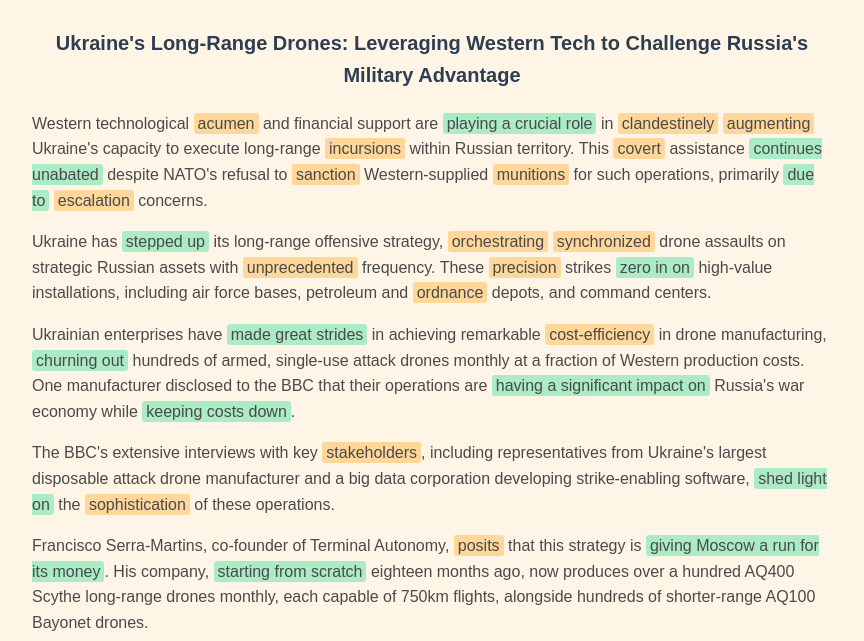
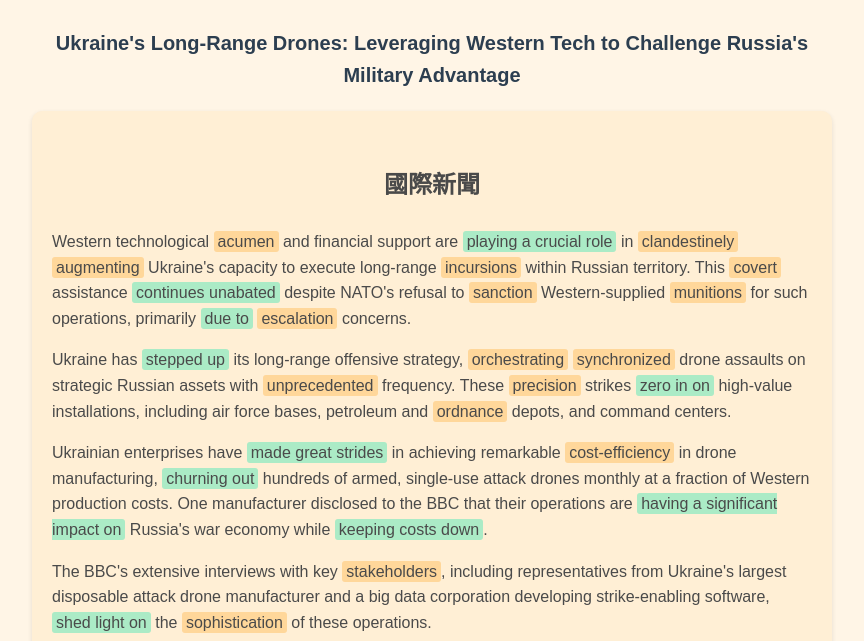
Before and after one commit to Ftkbot/Ukraine-s-Long-Range-Drones, a plain HTML site: page index.html in a window 1280 px wide. Shown: the part 159-800 px from the top of the page, without its empty margins (208-1072 px from the left). Drawn offline with Linux system fonts and the light colour scheme.

Commit message:
Update index.html

```diff
--- a/index.html
+++ b/index.html
@@ -123,6 +123,8 @@
 <h1>國際新聞詞彙學習：烏克蘭利用西方技術的長程無人機挑戰俄羅斯軍事優勢</h1>
 
 <h3>Ukraine's Long-Range Drones: Leveraging Western Tech to Challenge Russia's Military Advantage</h3>
+  <div class="news-content">
+  <h2>國際新聞</h2>
 
 <p>Western technological <span class="highlight-word">acumen</span> and financial support are <span class="highlight-phrase">playing a crucial role</span> in <span class="highlight-word">clandestinely</span> <span class="highlight-word">augmenting</span> Ukraine's capacity to execute long-range <span class="highlight-word">incursions</span> within Russian territory. This <span class="highlight-word">covert</span> assistance <span class="highlight-phrase">continues unabated</span> despite NATO's refusal to <span class="highlight-word">sanction</span> Western-supplied <span class="highlight-word">munitions</span> for such operations, primarily <span class="highlight-phrase">due to</span> <span class="highlight-word">escalation</span> concerns.</p>
 
```
